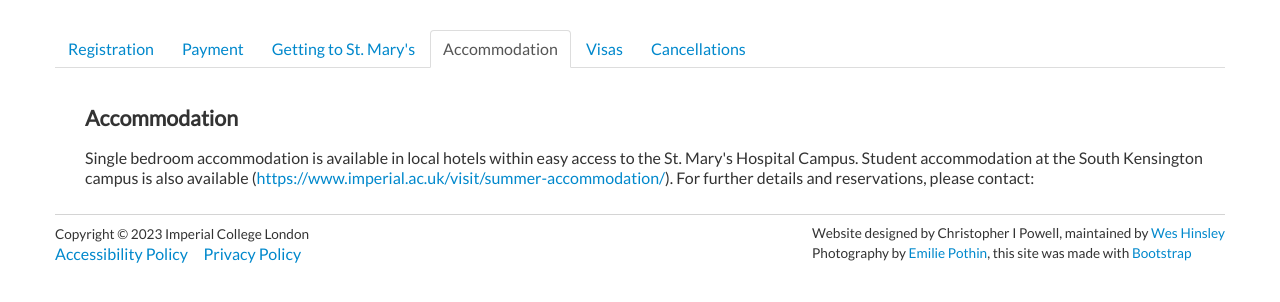
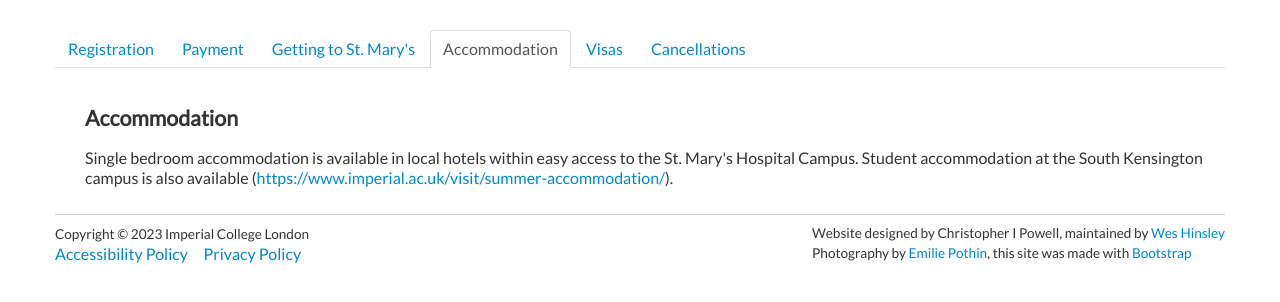
Before and after one commit to mrc-ide/short-course-website, a PHP site: page /information in a window 1280 px wide, after a click on "Accommodation". Shown: the part 135-437 px from the top of the page. Run offline with PHP 8.4, Linux system fonts and the light colour scheme; a stand-in replaces the project's code that opens the database connection; some libraries are stand-ins or nearby versions.

Commit message:
Fix missing info on accommodation

```diff
--- a/information.php
+++ b/information.php
@@ -94,7 +94,7 @@
 
               <div id="accomodation" class="tab-pane">
                 <h2>Accommodation</h2>
-                <p>Single bedroom accommodation is available in local hotels within easy access to the St. Mary's Hospital Campus. Student accommodation at the South Kensington campus is also available (<a href="https://www.imperial.ac.uk/visit/summer-accommodation/">https://www.imperial.ac.uk/visit/summer-accommodation/</a>). For further details and reservations, please contact:</p>
+                <p>Single bedroom accommodation is available in local hotels within easy access to the St. Mary's Hospital Campus. Student accommodation at the South Kensington campus is also available (<a href="https://www.imperial.ac.uk/visit/summer-accommodation/">https://www.imperial.ac.uk/visit/summer-accommodation/</a>).</p>
               </div>
               <div id="visas" class="tab-pane">
                 <h2>Visas</h2>
```
